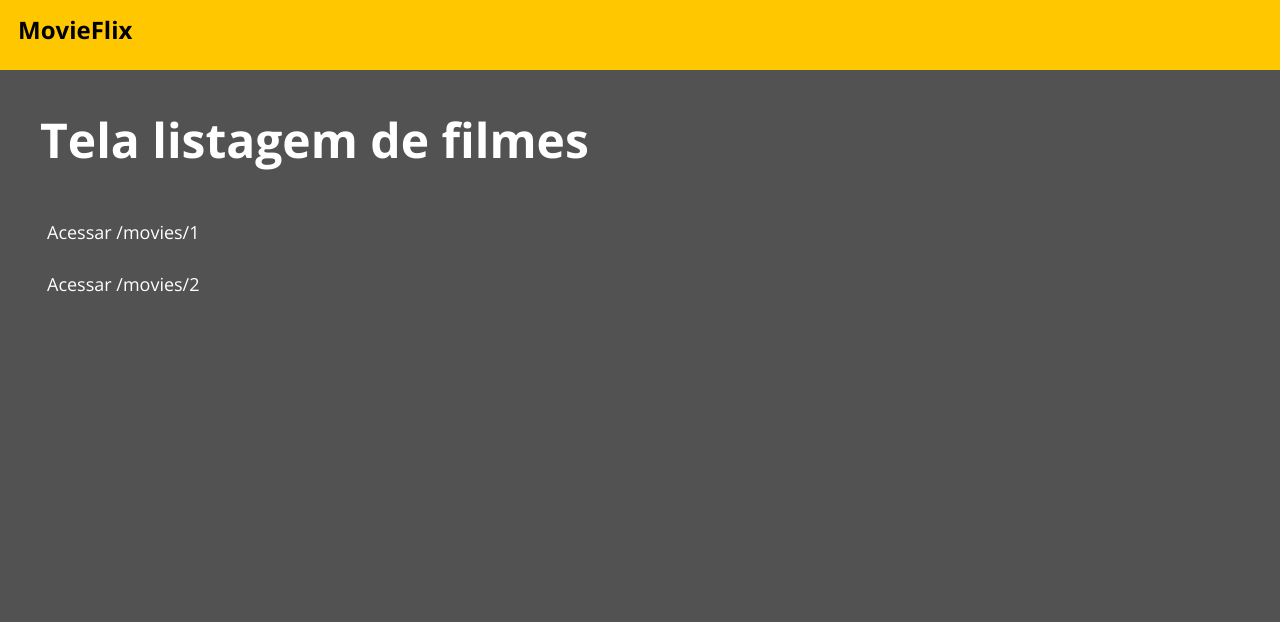
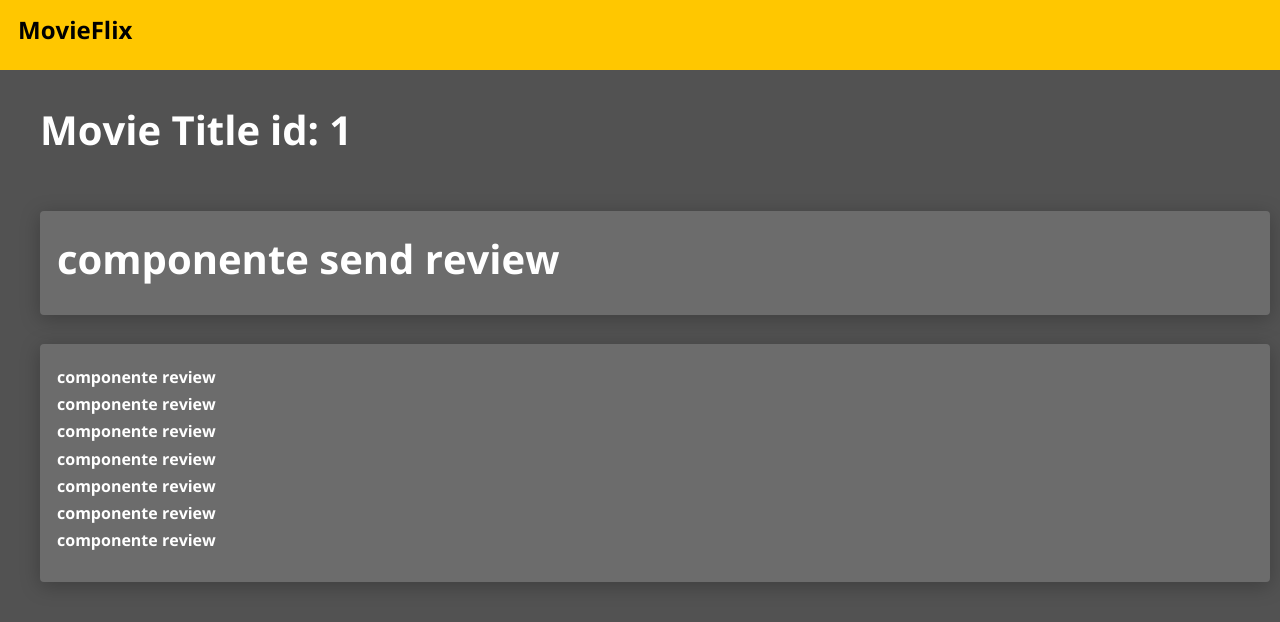
Before and after one commit to MarceloMachadoxD/TDDMovieFlixFrontend, a React (Create React App) app: page /movies/1 in a window 1280 px wide. Shown: the top 622 px of the page. Built offline with nearby package versions, Linux system fonts and the light colour scheme; the HTML template or start-up script is replaced by a standard one.

Commit message:
Add MovieDetails route, page and styles

```diff
--- a/src/Routes.tsx
+++ b/src/Routes.tsx
@@ -2,6 +2,7 @@ import { BrowserRouter, Switch, Route } from 'react-router-dom';
 import Home from 'pages/Home';
 import Navbar from 'components/Navbar';
 import Movies from 'pages/Movies';
+import MovieDetails from 'pages/MovieDetails';
 
 const Routes = () => (
   <BrowserRouter>
@@ -10,8 +11,11 @@ const Routes = () => (
       <Route path="/" exact>
         <Home />
       </Route>
-      <Route path="/movies">
+      <Route path="/movies" exact>
         <Movies />
+      </Route>
+      <Route path="/movies/:movieid" exact>
+        <MovieDetails />
       </Route>
     </Switch>
   </BrowserRouter>
--- /dev/null
+++ b/src/pages/MovieDetails/index.tsx
@@ -0,0 +1,28 @@
+import './styles.css';
+
+const MovieDetails = () => {
+  return (
+    <>
+      <div className="movie-container">
+        <div className="movie-title">
+          <h1>Movie Title</h1>
+          <h1>id: 1</h1>
+        </div>
+        <div className="movie-send-review">
+          <h1>componente send review</h1>
+        </div>
+        <div className="review-list">
+          <h6>componente review</h6>
+          <h6>componente review</h6>
+          <h6>componente review</h6>
+          <h6>componente review</h6>
+          <h6>componente review</h6>
+          <h6>componente review</h6>
+          <h6>componente review</h6>
+        </div>
+      </div>
+    </>
+  );
+};
+
+export default MovieDetails;
--- /dev/null
+++ b/src/pages/MovieDetails/styles.css
@@ -0,0 +1,53 @@
+.movie-container {
+  color: #fff;
+  margin-left: 10px;
+  margin-right: 10px;
+}
+
+.movie-title {
+  font-size: 24px;
+  margin-top: 17px;
+}
+
+.movie-send-review {
+  margin-top: 18px;
+  padding: 20px 10px;
+  border-radius: 4px;
+  background: #6c6c6c;
+  box-shadow: 0px 4px 20px 0px rgba(0, 0, 0, 0.25);
+}
+
+.review-list {
+  margin-top: 18px;
+  margin-bottom: 5px;
+  padding: 20px 10px;
+  border-radius: 4px;
+  background: #6c6c6c;
+  box-shadow: 0px 4px 20px 0px rgba(0, 0, 0, 0.25);
+}
+
+@media (min-width: 1200px) {
+  .movie-container {
+    margin-top: 36px;
+    margin-left: 40px;
+  }
+
+  .movie-title {
+    display: flex;
+    font-size: 48px;
+  }
+
+  .movie-title h1 {
+    margin-right: 10px;
+  }
+
+  .movie-send-review {
+    padding: 24px 17px;
+    margin-top: 49px;
+  }
+
+  .review-list {
+    padding: 24px 17px;
+    margin-top: 29px;
+  }
+}
```
